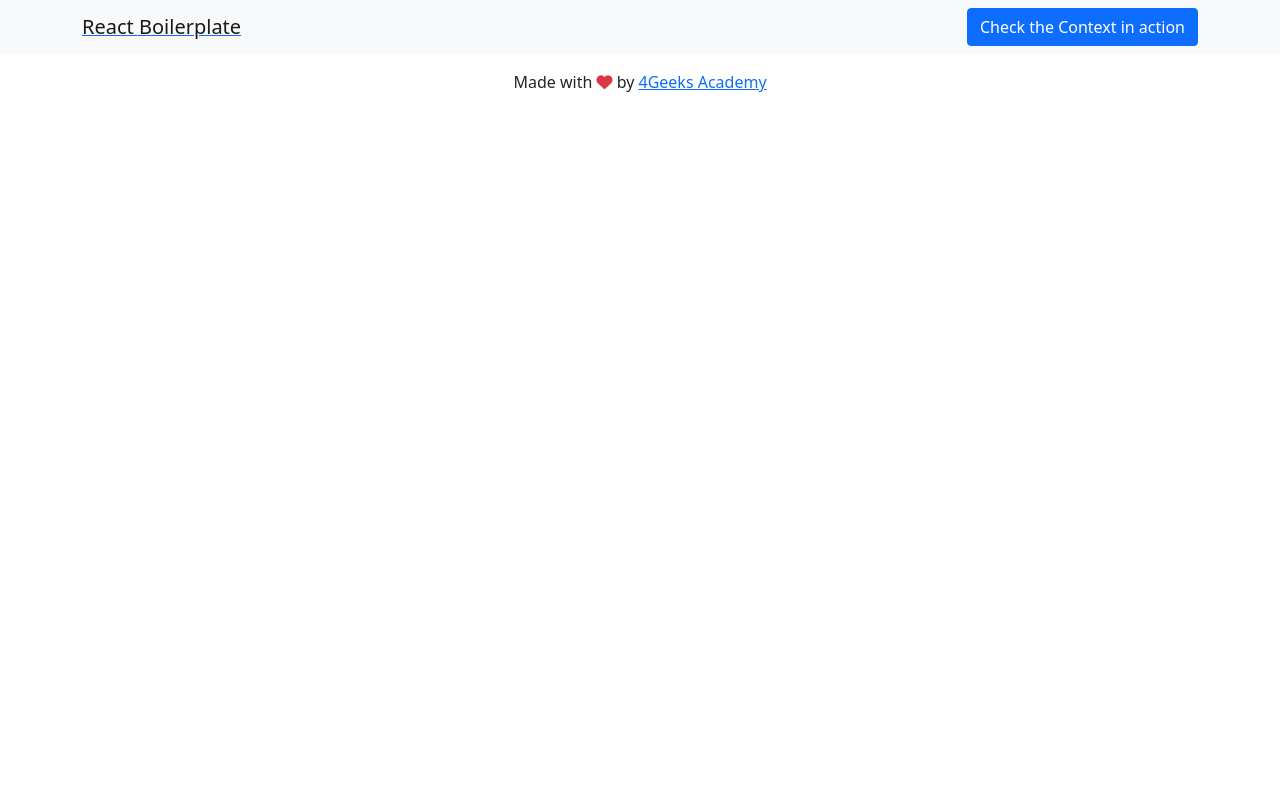
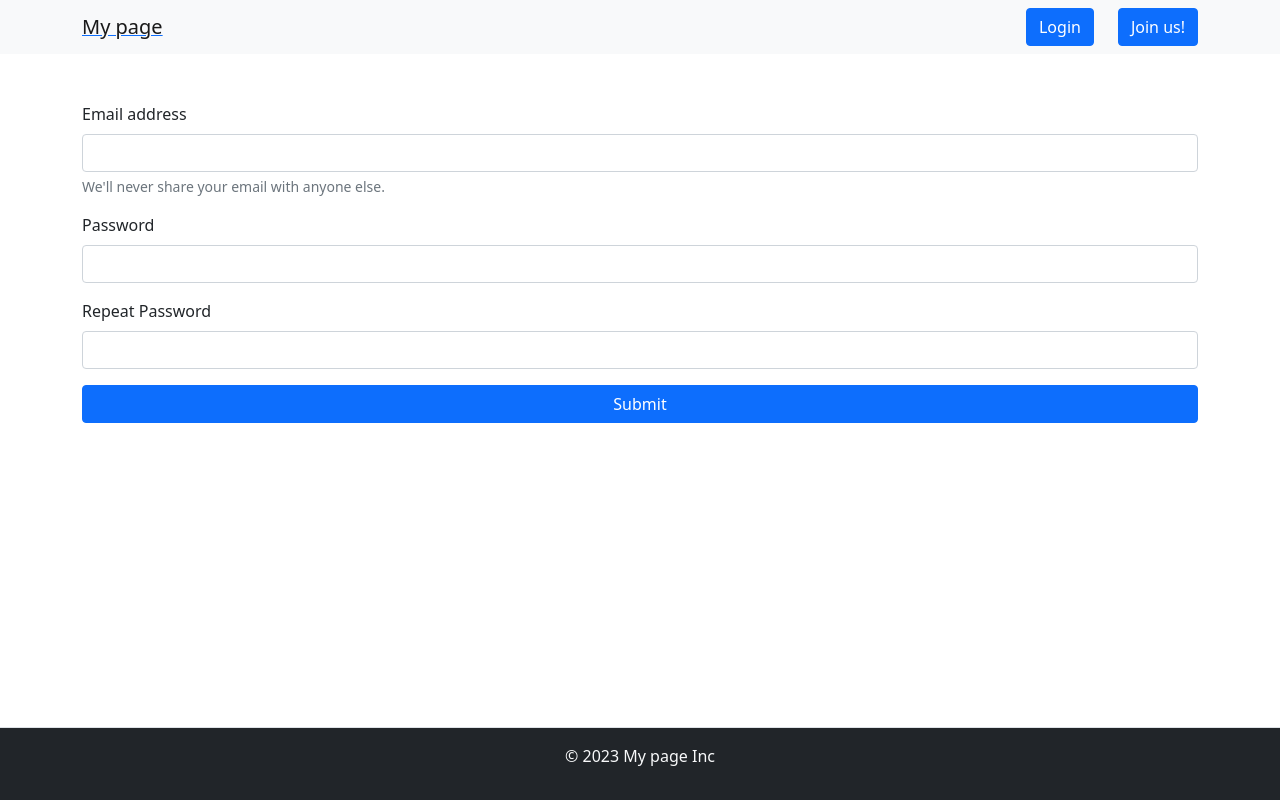
Before and after one commit to diuca-x/Authentication-system-with-Python-Flask-and-React, a React app: page /signup in a window 1280 px wide. Built offline with nearby package versions, Linux system fonts and the light colour scheme; no server answers.

Commit message:
done navbar,footer and signup no fetch done yet

```diff
--- a/src/front/js/component/footer.js
+++ b/src/front/js/component/footer.js
@@ -1,10 +1,9 @@
 import React, { Component } from "react";
 
 export const Footer = () => (
-	<footer className="footer mt-auto py-3 text-center">
-		<p>
-			Made with <i className="fa fa-heart text-danger" /> by{" "}
-			<a href="http://www.4geeksacademy.com">4Geeks Academy</a>
-		</p>
-	</footer>
+  <footer className="py-3  border-top bg-dark " id="footer_container">
+    <p className="text-center text-body-secondary text-light">
+      © 2023 My page Inc
+    </p>
+  </footer>
 );
--- a/src/front/js/component/navbar.js
+++ b/src/front/js/component/navbar.js
@@ -6,11 +6,14 @@ export const Navbar = () => {
 		<nav className="navbar navbar-light bg-light">
 			<div className="container">
 				<Link to="/">
-					<span className="navbar-brand mb-0 h1">React Boilerplate</span>
+					<span className="navbar-brand mb-0 h1">My page</span>
 				</Link>
-				<div className="ml-auto">
-					<Link to="/demo">
-						<button className="btn btn-primary">Check the Context in action</button>
+				<div className="ms-auto">
+					<Link to="/login">
+						<button className="btn btn-primary">Login</button>
+					</Link>
+					<Link to="/signup">
+						<button className="btn btn-primary ms-4">Join us!</button>
 					</Link>
 				</div>
 			</div>
--- a/src/front/js/layout.js
+++ b/src/front/js/layout.js
@@ -4,8 +4,8 @@ import ScrollToTop from "./component/scrollToTop";
 import { BackendURL } from "./component/backendURL";
 
 import { Home } from "./pages/home";
-import { Demo } from "./pages/demo";
-import { Single } from "./pages/single";
+import Signup from "./pages/signup";
+import Login from "./pages/login";
 import injectContext from "./store/appContext";
 
 import { Navbar } from "./component/navbar";
@@ -20,14 +20,14 @@ const Layout = () => {
     if(!process.env.BACKEND_URL || process.env.BACKEND_URL == "") return <BackendURL/ >;
 
     return (
-        <div>
+        <div className="cont">
             <BrowserRouter basename={basename}>
                 <ScrollToTop>
                     <Navbar />
                     <Routes>
                         <Route element={<Home />} path="/" />
-                        <Route element={<Demo />} path="/demo" />
-                        <Route element={<Single />} path="/single/:theid" />
+                        <Route element={<Signup />} path="/signup" />
+                        <Route element={<Login />} path="/login" />
                         <Route element={<h1>Not found!</h1>} />
                     </Routes>
                     <Footer />
--- a/src/front/js/pages/demo.js
+++ /dev/null
@@ -1,41 +0,0 @@
-import React, { useState, useEffect, useContext } from "react";
-import { Link } from "react-router-dom";
-
-import { Context } from "../store/appContext";
-
-export const Demo = () => {
-	const { store, actions } = useContext(Context);
-
-	return (
-		<div className="container">
-			<ul className="list-group">
-				{store.demo.map((item, index) => {
-					return (
-						<li
-							key={index}
-							className="list-group-item d-flex justify-content-between"
-							style={{ background: item.background }}>
-							<Link to={"/single/" + index}>
-								<span>Link to: {item.title}</span>
-							</Link>
-							{// Conditional render example
-							// Check to see if the background is orange, if so, display the message
-							item.background === "orange" ? (
-								<p style={{ color: item.initial }}>
-									Check store/flux.js scroll to the actions to see the code
-								</p>
-							) : null}
-							<button className="btn btn-success" onClick={() => actions.changeColor(index, "orange")}>
-								Change Color
-							</button>
-						</li>
-					);
-				})}
-			</ul>
-			<br />
-			<Link to="/">
-				<button className="btn btn-primary">Back home</button>
-			</Link>
-		</div>
-	);
-};
--- a/src/front/js/pages/home.js
+++ b/src/front/js/pages/home.js
@@ -7,7 +7,7 @@ export const Home = () => {
 	const { store, actions } = useContext(Context);
 
 	return (
-		<div className="text-center mt-5">
+		<div className="text-center container mt-5">
 			<h1>Hello Rigo!!</h1>
 			<p>
 				<img src={rigoImageUrl} />
--- /dev/null
+++ b/src/front/js/pages/login.js
@@ -0,0 +1,11 @@
+import React from "react";
+
+const Login = () =>{
+    return (
+        <>
+
+        </>
+    )
+}
+
+export default Login
--- /dev/null
+++ b/src/front/js/pages/signup.js
@@ -0,0 +1,46 @@
+import React, { useState } from "react";
+import { useNavigate } from "react-router-dom";
+
+const Signup = () =>{
+    const navigate = useNavigate()
+    const [user,setUser] = useState({})
+    const [password, setPassword] = useState('');
+    const [confirmPassword, setConfirmPassword] = useState('');
+
+    const submit_handlinator = (event) =>{
+        event.preventDefault()
+        if (password != confirmPassword){
+            alert('Passwords dont match');
+        } else{
+            setUser({...user, "password": password})
+
+            //agregar aca el post a /signup. hace un alert si devuelve que ya esta en la base de datos
+            navigate('/', { replace: true });
+        }
+    }
+
+    return (
+        <>
+            <div className="container mt-5">
+                <form onSubmit={e => {submit_handlinator(e)}}>
+                    <div className="mb-3">
+                        <label htmlFor ="email" className="form-label">Email address</label>
+                        <input type="email" className="form-control" id="email" aria-describedby="emailHelp" onChange={e => {setUser({ ...user, "email": e.target.value })}}/>
+                        <div id="emailHelp" className="form-text">We'll never share your email with anyone else.</div>
+                    </div>
+                    <div className="mb-3">
+                        <label htmlFor="password1" className="form-label">Password</label>
+                        <input type="password" className="form-control" id="password1" onChange={e => {setPassword(e.target.value)}}/>
+                    </div>
+                    <div className="mb-3">
+                        <label htmlFor="password2" className="form-label">Repeat Password</label>
+                        <input type="password" className="form-control" id="password2" onChange={e => {setConfirmPassword(e.target.value)}}/>
+                    </div>
+                    <button type="submit" className="btn btn-primary w-100">Submit</button>
+                </form>
+            </div>
+        </>
+    )
+}
+
+export default Signup
--- a/src/front/js/pages/single.js
+++ /dev/null
@@ -1,28 +0,0 @@
-import React, { useState, useEffect, useContext } from "react";
-import PropTypes from "prop-types";
-import { Link, useParams } from "react-router-dom";
-import { Context } from "../store/appContext";
-import rigoImageUrl from "../../img/rigo-baby.jpg";
-
-export const Single = props => {
-	const { store, actions } = useContext(Context);
-	const params = useParams();
-
-	return (
-		<div className="jumbotron">
-			<h1 className="display-4">This will show the demo element: {store.demo[params.theid].title}</h1>
-			<img src={rigoImageUrl} />
-			<hr className="my-4" />
-
-			<Link to="/">
-				<span className="btn btn-primary btn-lg" href="#" role="button">
-					Back home
-				</span>
-			</Link>
-		</div>
-	);
-};
-
-Single.propTypes = {
-	match: PropTypes.object
-};
--- a/src/front/styles/index.css
+++ b/src/front/styles/index.css
@@ -1,3 +1,14 @@
 /*
     General Styles used on every website (Don't Repeat Yourself)
 */
+.cont { /*  resulta que no tenia que cambiar el body si no el div que esta en layout*/
+
+    min-height: 100vh;
+    display: flex;
+    flex-direction: column;
+  }
+#footer_container {
+    margin-top: auto;
+    padding-top: 3rem;
+    width: 100%;
+}
```
Also changed, not shown: 1 other file.
